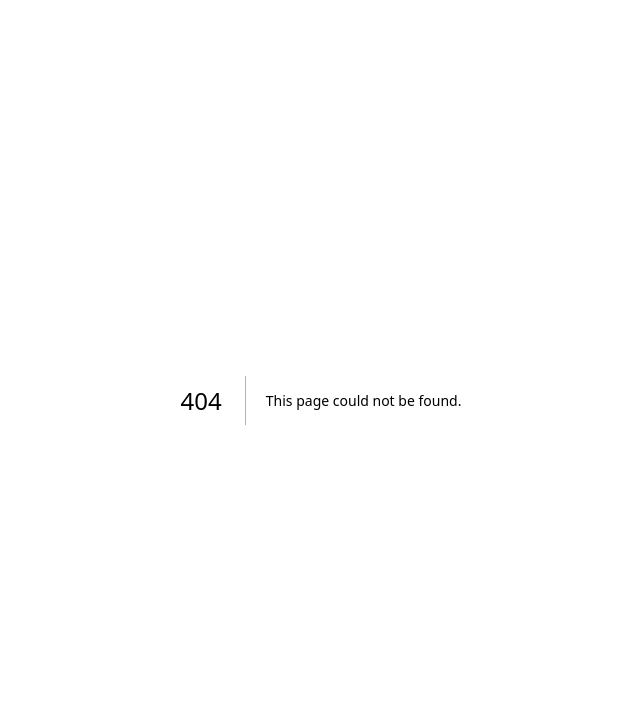
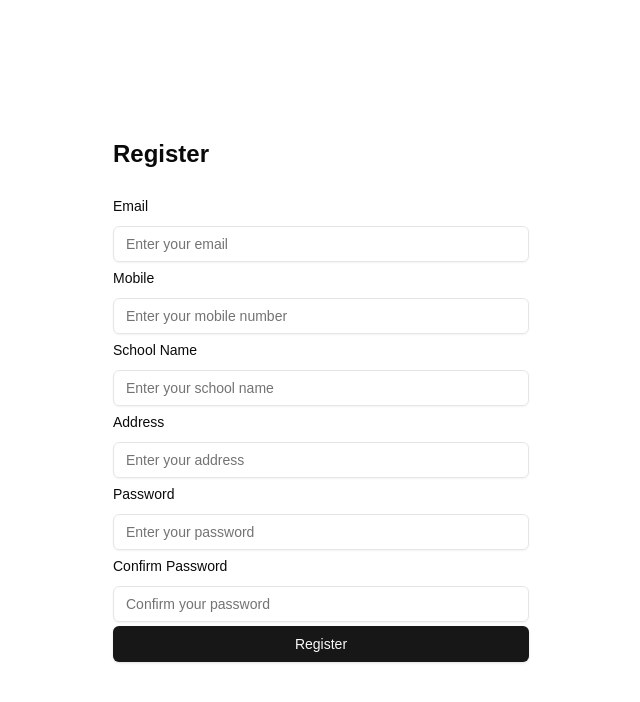
Before and after one commit to Agamya-Samuel/shuats-quiz-app, a Next.js app: page /auth/register in a window 1280 px wide. Before the commit this address had no page. Shown: the top 702 px of the page, without its empty margins (319-959 px from the left). Built offline with nearby package versions, Linux system fonts and the light colour scheme.

Commit message:
completed: User Registration
- added User DB Model
- added zod schema validation

```diff
--- /dev/null
+++ b/actions/register.ts
@@ -0,0 +1,50 @@
+'use server';
+
+import bcrypt from 'bcrypt';
+// import { cookies } from 'next/headers';
+import { connectToDB } from '@/db';
+import User from '@/db/models/User';
+
+export async function registerUser({
+	email,
+	password,
+	mobile,
+	schoolName,
+	address,
+}: {
+	email: string;
+	password: string;
+	mobile: string;
+	schoolName: string;
+	address: string;
+}) {
+	// Connect to the database
+	await connectToDB();
+
+	// Check if the user already exists
+	const isUserExisting = await User.findOne({ email });
+
+	// If the user already exists, return an error
+	if (isUserExisting) {
+		return { error: 'User already exists' }; // Return error if user exists
+	}
+
+	// Hash the password
+	const hashedPassword = await bcrypt.hash(
+		password,
+		10
+	);
+
+	// Create a new user
+	const newUser = new User({
+		email,
+		password: hashedPassword,
+		mobile,
+		schoolName,
+		address,
+	});
+
+	// Save the user to the database
+	await newUser.save();
+	return { success: 'User registered successfully' };
+}
--- /dev/null
+++ b/app/auth/register/forms/RegistrationForm.tsx
@@ -0,0 +1,202 @@
+// app/auth/register/forms/RegistrationForm.tsx
+
+'use client';
+
+import React, { useState } from 'react';
+import { registerUser } from '@/actions/register';
+
+import { useRouter } from 'next/navigation';
+import { zodResolver } from '@hookform/resolvers/zod';
+import { useForm } from 'react-hook-form';
+import * as z from 'zod';
+import { registrationSchema } from '@/schemas/registration-schema';
+
+import { Button } from '@/components/ui/button';
+import {
+	Form,
+	FormControl,
+	FormField,
+	FormItem,
+	FormLabel,
+	FormMessage,
+} from '@/components/ui/form';
+import { Input } from '@/components/ui/input';
+import { useToast } from '@/hooks/use-toast';
+
+export function RegistrationForm() {
+	const { toast } = useToast();
+	const router = useRouter();
+	const [isLoading, setIsLoading] = useState<boolean>(false);
+
+	const form = useForm<z.infer<typeof registrationSchema>>({
+		resolver: zodResolver(registrationSchema),
+		defaultValues: {
+			email: '',
+			mobile: '',
+			schoolName: '',
+			address: '',
+			password: '',
+			confirmPassword: '',
+		},
+	});
+
+	function onSubmit(values: z.infer<typeof registrationSchema>) {
+		setIsLoading(true);
+
+		// Save user data to database
+		registerUser({
+			email: values.email,
+			mobile: values.mobile,
+			schoolName: values.schoolName,
+			address: values.address,
+			password: values.password,
+		})
+			.then((response) => {
+				setIsLoading(false); // Stop loading
+				if (response.success) {
+					toast({
+						title: 'Registration Successful',
+						description: 'You have successfully registered.',
+						variant: 'success',
+					});
+					setTimeout(() => {
+						// Redirect to login page after successful registration
+						router.push('/auth/login');
+					}, 2000);
+				} else {
+					toast({
+						title: 'Registration Failed',
+						description: response.error,
+						variant: 'destructive',
+					});
+				}
+			})
+			.catch((error) => {
+				setIsLoading(false); // Stop loading on error
+				toast({
+					title: 'Registration Error',
+					description: `An unexpected error occurred ${error}. Please try again later.`,
+					variant: 'destructive',
+				});
+			});
+	}
+	return (
+		<div className="container mx-auto px-4 py-8">
+			<div className="max-w-md mx-auto">
+				<h1 className="text-2xl font-bold mb-6">Register</h1>
+				<Form {...form}>
+					<form
+						onSubmit={form.handleSubmit(onSubmit)}
+						className="space-y-1"
+					>
+						<FormField
+							control={form.control}
+							name="email"
+							render={({ field }) => (
+								<FormItem>
+									<FormLabel>Email</FormLabel>
+									<FormControl>
+										<Input
+											placeholder="Enter your email"
+											{...field}
+										/>
+									</FormControl>
+									<FormMessage />
+								</FormItem>
+							)}
+						/>
+						<FormField
+							control={form.control}
+							name="mobile"
+							render={({ field }) => (
+								<FormItem>
+									<FormLabel>Mobile</FormLabel>
+									<FormControl>
+										<Input
+											placeholder="Enter your mobile number"
+											{...field}
+										/>
+									</FormControl>
+									<FormMessage />
+								</FormItem>
+							)}
+						/>
+						<FormField
+							control={form.control}
+							name="schoolName"
+							render={({ field }) => (
+								<FormItem>
+									<FormLabel>School Name</FormLabel>
+									<FormControl>
+										<Input
+											placeholder="Enter your school name"
+											{...field}
+										/>
+									</FormControl>
+									<FormMessage />
+								</FormItem>
+							)}
+						/>
+						<FormField
+							control={form.control}
+							name="address"
+							render={({ field }) => (
+								<FormItem>
+									<FormLabel>Address</FormLabel>
+									<FormControl>
+										<Input
+											placeholder="Enter your address"
+											{...field}
+										/>
+									</FormControl>
+									<FormMessage />
+								</FormItem>
+							)}
+						/>
+						<FormField
+							control={form.control}
+							name="password"
+							render={({ field }) => (
+								<FormItem>
+									<FormLabel>Password</FormLabel>
+									<FormControl>
+										<Input
+											type="password"
+											placeholder="Enter your password"
+											{...field}
+										/>
+									</FormControl>
+									<FormMessage />
+								</FormItem>
+							)}
+						/>
+						<FormField
+							control={form.control}
+							name="confirmPassword"
+							render={({ field }) => (
+								<FormItem>
+									<FormLabel>Confirm Password</FormLabel>
+									<FormControl>
+										<Input
+											type="password"
+											placeholder="Confirm your password"
+											{...field}
+										/>
+									</FormControl>
+									<FormMessage />
+								</FormItem>
+							)}
+						/>
+						<Button
+							type="submit"
+							className="w-full"
+							disabled={isLoading}
+						>
+							{isLoading ? 'Registering...' : 'Register'}
+						</Button>
+					</form>
+				</Form>
+			</div>
+		</div>
+	);
+}
--- /dev/null
+++ b/app/auth/register/page.tsx
@@ -0,0 +1,12 @@
+import { RegistrationForm } from '@/app/auth/register/forms/RegistrationForm';
+
+export default function RegisterPage() {
+	return (
+		<div className="flex justify-center items-center h-screen">
+			<div className="w-full max-w-md">
+				{/* <h1 className="text-2xl font-bold mb-4">Register</h1> */}
+				<RegistrationForm />
+			</div>
+		</div>
+	);
+};
--- /dev/null
+++ b/db/models/User.ts
@@ -0,0 +1,25 @@
+import mongoose, { Document, Model, Schema } from 'mongoose';
+
+// Define the User interface
+interface IUser extends Document {
+	email: string;
+	mobile: string;
+	schoolName: string;
+	address: string;
+	password: string;
+}
+
+// Create the User schema
+const UserSchema: Schema<IUser> = new Schema({
+	email: { type: String, required: true, unique: true, index: true },
+	mobile: { type: String, required: true },
+	schoolName: { type: String, required: true },
+	address: { type: String, required: true },
+	password: { type: String, required: true },
+});
+
+// Create the User model
+const User: Model<IUser> =
+	mongoose.models.User || mongoose.model<IUser>('User', UserSchema);
+
+export default User;
--- a/package.json
+++ b/package.json
@@ -15,6 +15,7 @@
     "@radix-ui/react-select": "^2.1.5",
     "@radix-ui/react-slot": "^1.1.1",
     "@radix-ui/react-toast": "^1.2.5",
+    "bcrypt": "^5.1.1",
     "class-variance-authority": "^0.7.1",
     "clsx": "^2.1.1",
     "lucide-react": "^0.473.0",
@@ -30,6 +31,7 @@
   },
   "devDependencies": {
     "@eslint/eslintrc": "^3",
+    "@types/bcrypt": "^5.0.2",
     "@types/node": "^20",
     "@types/react": "^19",
     "@types/react-dom": "^19",
--- /dev/null
+++ b/schemas/registration-schema.ts
@@ -0,0 +1,23 @@
+import * as z from 'zod';
+
+// Define the Zod schema for registration form validation
+export const registrationSchema = z
+	.object({
+		email: z
+			.string()
+			.email('Please enter a valid email address.')
+			.nonempty('Email field cannot be empty.'),
+		mobile: z.string().regex(/^[0-9]{10}$/, {
+			message: 'Please enter a valid 10-digit mobile number.',
+		}),
+		schoolName: z.string().nonempty('School name field cannot be empty.'),
+		address: z.string().nonempty('Address field cannot be empty.'),
+		password: z
+			.string()
+			.min(8, 'Password must be at least 8 characters long'),
+		confirmPassword: z.string(),
+	})
+	.refine((data) => data.password === data.confirmPassword, {
+		message: "Passwords don't match",
+		path: ['confirmPassword'], // Path to the field that should show the error
+	});
```
Also changed, not shown: 1 other file (tests, documents, lock files or other folders).
